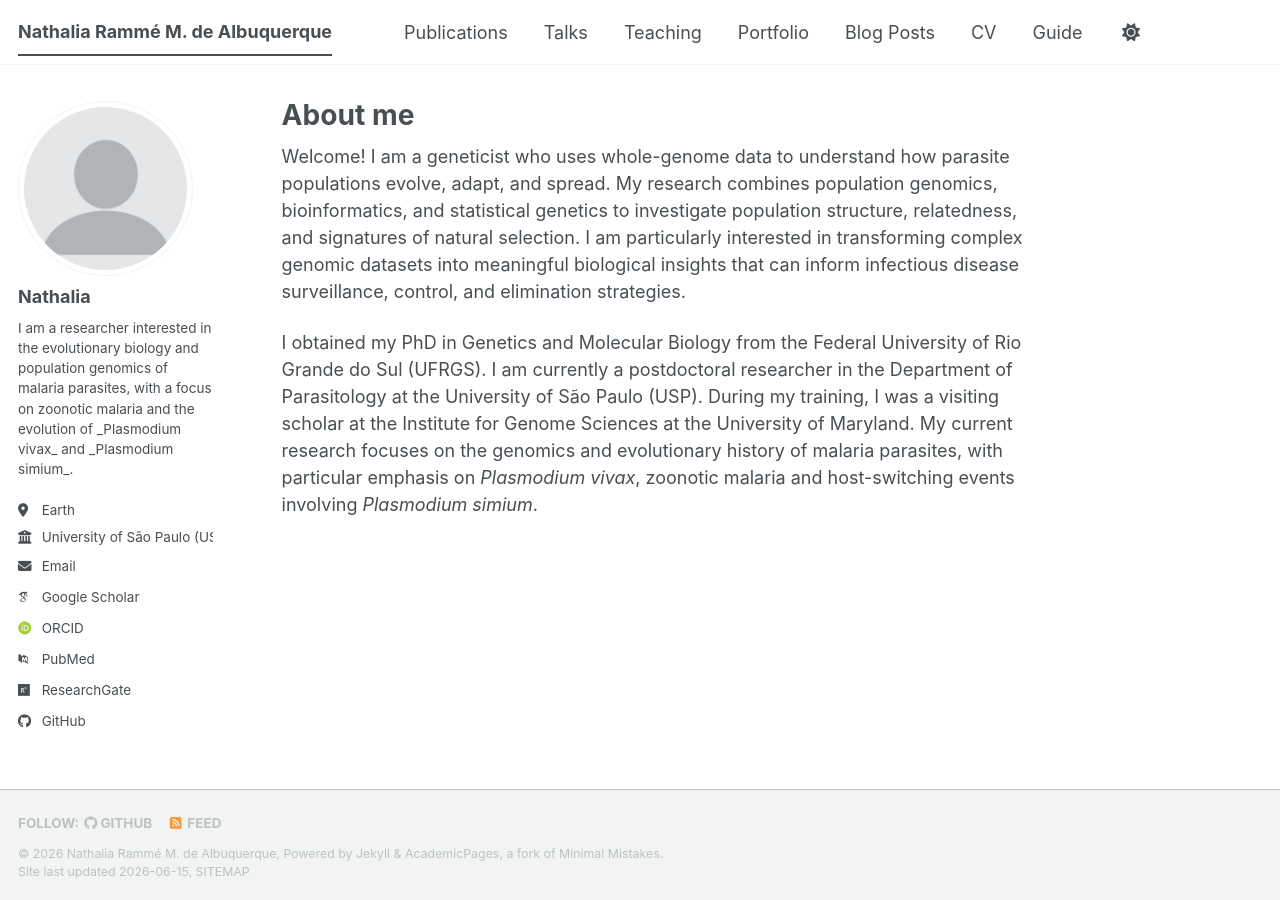
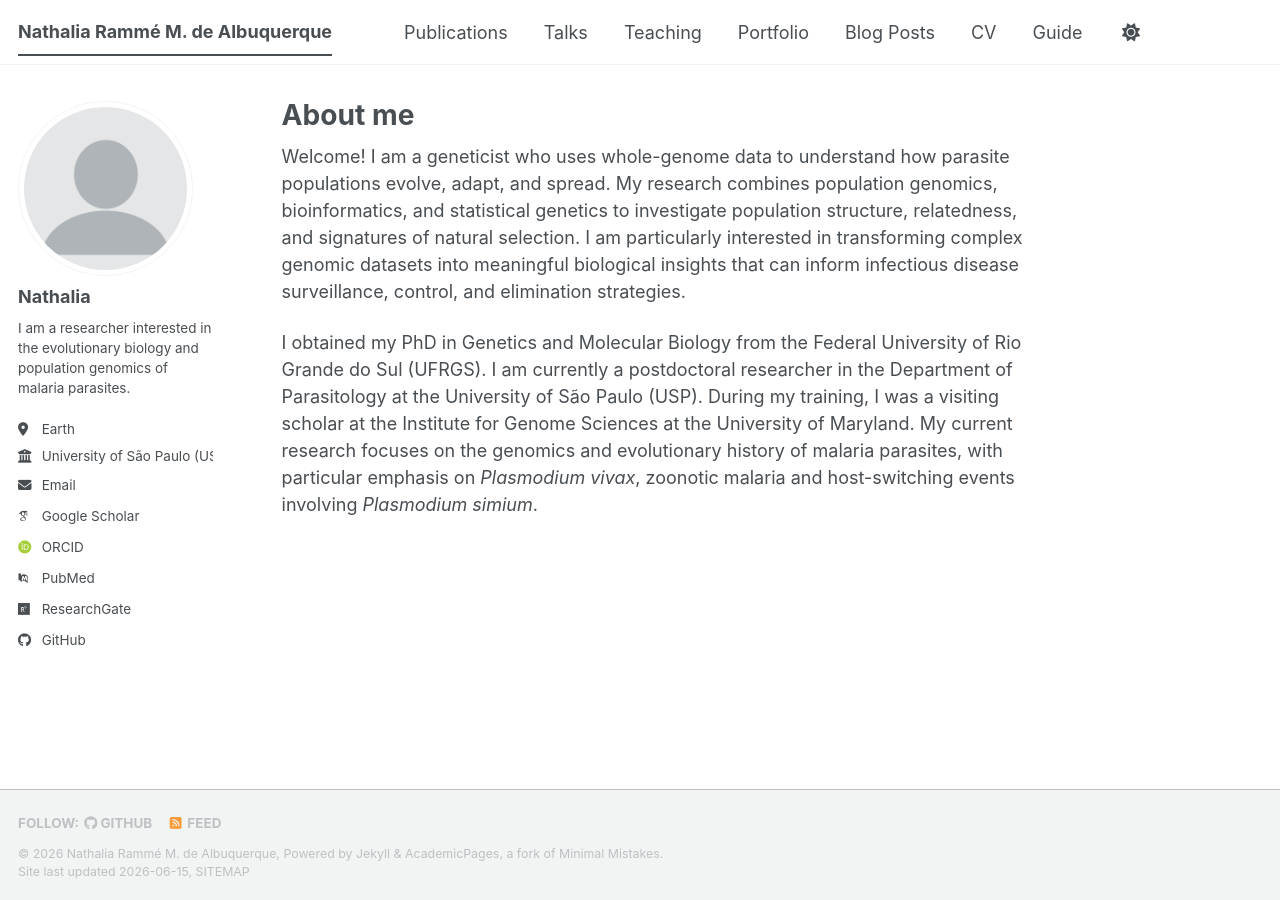
Before and after one commit to nramme/nramme.github.io, a Jekyll site: the page built from _pages/about.md, in a window 1280 px wide. Built offline with Jekyll 4.4.1, drawn with Linux system fonts in a browser that asks for light colours; some web fonts are replaced; a script bundle is joined from its source files by our own code; library files that are not in the unit come from our copies.

Commit message:
Update _config.yml

```diff
--- a/_config.yml
+++ b/_config.yml
@@ -26,7 +26,7 @@ author:
   avatar           : "profile.png"
   name             : "Nathalia"
   pronouns         : # example: "she/her"
-  bio              : "I am a researcher interested in the evolutionary biology and population genomics of malaria parasites, with a focus on zoonotic malaria and the evolution of _Plasmodium vivax_ and _Plasmodium simium_."
+  bio              : "I am a researcher interested in the evolutionary biology and population genomics of malaria parasites."
   location         : "Earth"
   employer         : "University of São Paulo (USP)"
   uri              : # URL
```
